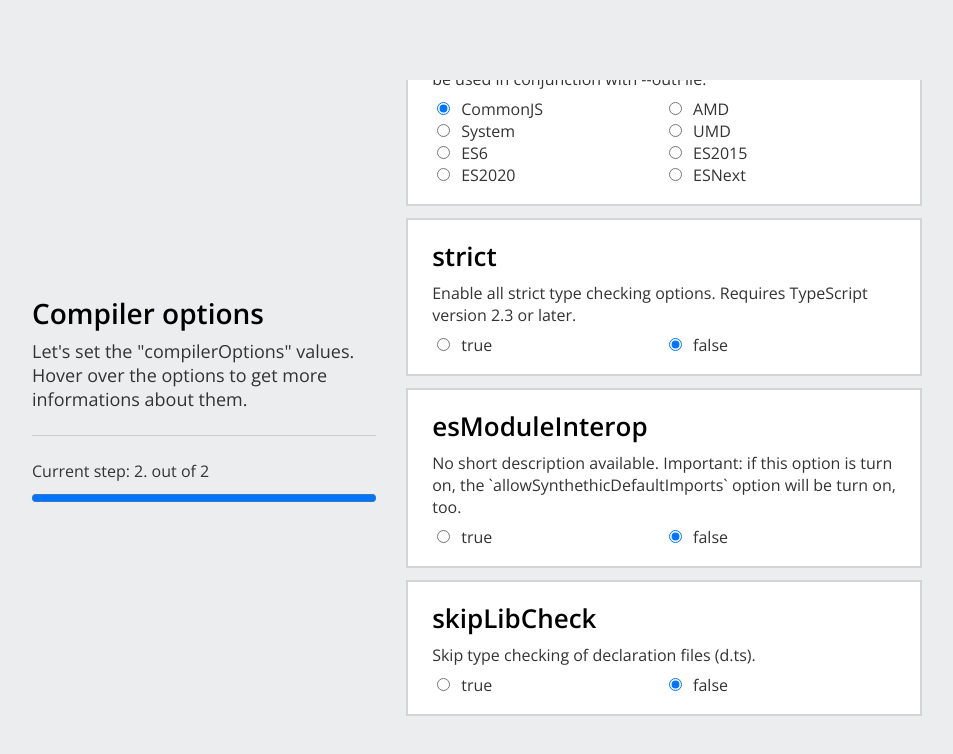
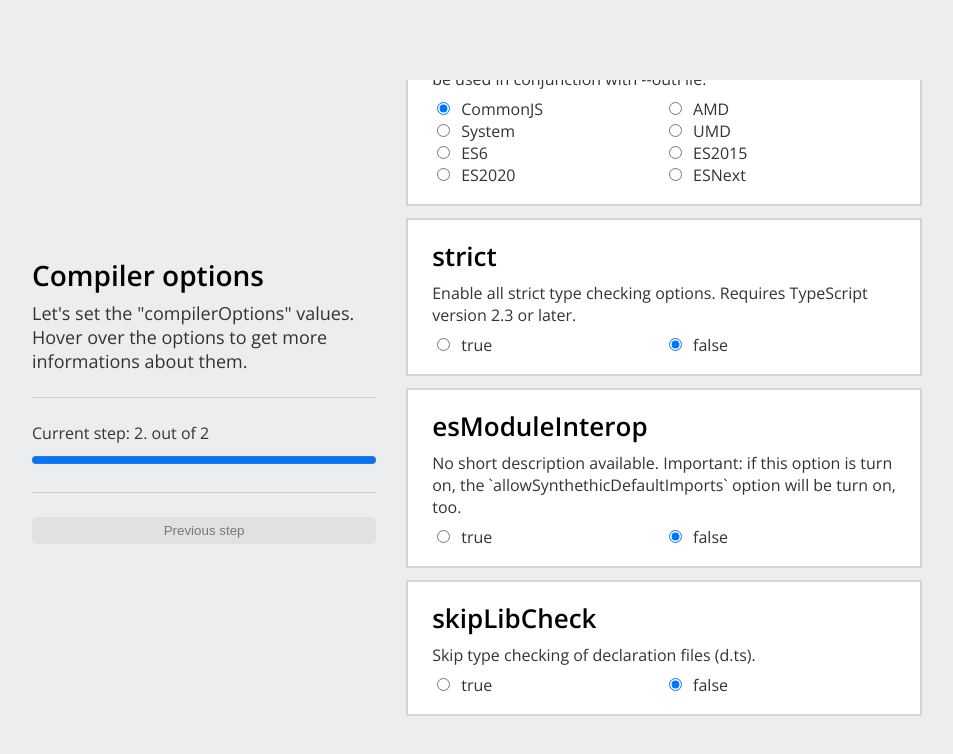
Before and after one commit to Cholewka/typescript-generator, a React (Create React App) app: page / in a window 1280 px wide. Both pictures are taken after a click on the element 828 px from the left and 659 px from the top of the page. Shown: the top 754 px of the page, without its empty margins (164-1117 px from the left). Built offline with nearby package versions, Linux system fonts and the light colour scheme.

Commit message:
feat(): Add sidebar buttons

```diff
--- a/src/components/Sidebar.tsx
+++ b/src/components/Sidebar.tsx
@@ -5,6 +5,7 @@ import StepsContext from "../contexts/StepsContext";
 import SidebarHeading from "./SidebarHeading";
 import SidebarParagraph from "./SidebarParagraph";
 import SidebarProgressbar from "./SidebarProgressbar";
+import SidebarButtons from "./SidebarButtons";
 
 import styles from "../styles/App.module.scss";
 
@@ -17,6 +18,13 @@ const Sidebar = () => {
       <SidebarHeading>{currentStep.stepName}</SidebarHeading>
       <SidebarParagraph>{currentStep.stepDescription}</SidebarParagraph>
       <SidebarProgressbar />
+      <SidebarButtons
+        showPreviousButton={currentStep.step > 0}
+        showNextButton={
+          currentStep.step !== 0 &&
+          currentStep.step < StepContext!.getStepsCount()
+        }
+      />
     </section>
   );
 };
--- /dev/null
+++ b/src/components/SidebarButtons.tsx
@@ -0,0 +1,53 @@
+import React from "react";
+import styles from "../styles/Sidebar.module.scss";
+
+import StepsContext from "../contexts/StepsContext";
+
+type SidebarButtonsProps = {
+  showPreviousButton: boolean;
+  showNextButton: boolean;
+};
+
+const SidebarButtons = ({
+  showPreviousButton,
+  showNextButton,
+}: SidebarButtonsProps) => {
+  const StepContext = React.useContext(StepsContext);
+
+  function handleClick(action: "previous" | "next"): void {
+    if (action === "previous") StepContext!.previousStep();
+    if (action === "next") StepContext!.nextStep();
+  }
+
+  const renderDivider = () =>
+    showPreviousButton || showNextButton ? (
+      <hr className={styles.SidebarProgressbar_divider} />
+    ) : null;
+  const renderPreviousButton = () =>
+    showPreviousButton ? (
+      <button
+        className={styles.SidebarButtons_button}
+        onClick={() => handleClick("previous")}
+      >
+        Previous step
+      </button>
+    ) : null;
+  const renderNextButton = () =>
+    showNextButton ? (
+      <button
+        className={styles.SidebarButtons_button}
+        onClick={() => handleClick("next")}
+      >
+        Next step
+      </button>
+    ) : null;
+  return (
+    <React.Fragment>
+      {renderDivider()}
+      {renderPreviousButton()}
+      {renderNextButton()}
+    </React.Fragment>
+  );
+};
+
+export default SidebarButtons;
--- a/src/styles/Sidebar.module.scss
+++ b/src/styles/Sidebar.module.scss
@@ -29,3 +29,26 @@
   margin-top: 0.5rem;
   width: 100%;
 }
+
+.SidebarButtons_button {
+  cursor: pointer;
+  color: #777;
+  background-color: rgba(0, 0, 0, 0.05);
+  display: block;
+  padding: 6px;
+  border-radius: 5px;
+  border: 0;
+  outline: 0;
+  width: 100%;
+  margin-bottom: 0.5rem;
+
+  &:hover,
+  &:active,
+  &:focus {
+    color: #000;
+  }
+
+  &:last-child {
+    margin-bottom: 0;
+  }
+}
```
